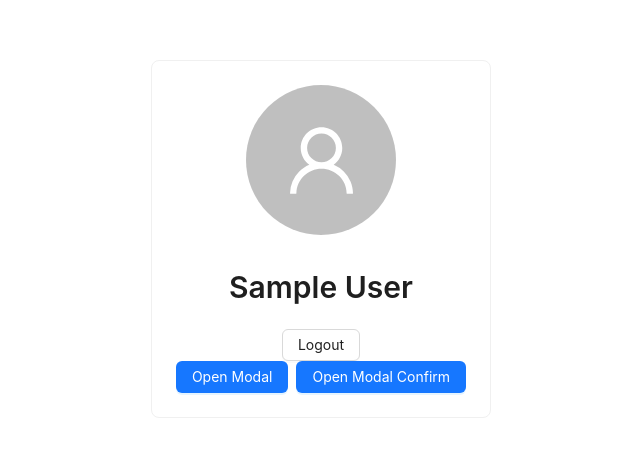
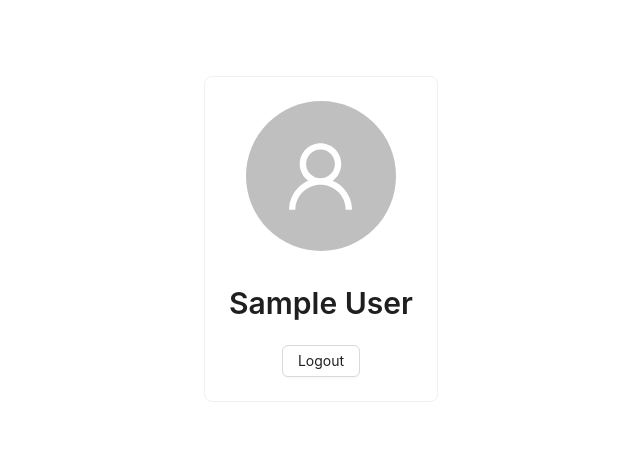
Before and after one commit to Napphy/mapua_marketplace, a React (Vite) app in the folder client/: page /dashboard in a window 1280 px wide. Shown: the part 169-626 px from the top of the page, without its empty margins (319-959 px from the left). Built offline with nearby package versions, Linux system fonts and the light colour scheme; sample sign-in values are in the browser's storage.

Commit message:
remove one of the button

```diff
--- a/client/src/pages/Dashboard.jsx
+++ b/client/src/pages/Dashboard.jsx
@@ -25,7 +25,7 @@ const Dashboard = () => {
 
   return (
 
-
+    <>
       <Card>
         <Flex vertical gap='small' align='center'>
           <Avatar size={150} icon={<UserOutlined />} className='avatar' />
@@ -36,29 +36,6 @@ const Dashboard = () => {
         </Flex>
 
         <Flex gap ='small' align='center'>
-        <Space>
-          <Button type="primary" onClick={showModal}>
-              Open Modal
-            </Button>
-            <Button
-              type="primary"
-              onClick={() => {
-                Modal.confirm({
-                  title: 'Confirm',
-                  content: 'Bla bla ...',
-                  footer: (_, { OkBtn, CancelBtn }) => (
-                    <>
-                      <Button>Custom Button</Button>
-                      <CancelBtn />
-                      <OkBtn />
-                    </>
-                  ),
-                });
-              }}
-            >
-              Open Modal Confirm
-            </Button>
-        </Space>
           <Modal
             open={open}
             title="Title"
@@ -80,7 +57,7 @@ const Dashboard = () => {
           </Modal>
         </Flex>
       </Card>
-
+    </>
 
   )
 }
```
Also changed, not shown: 1 other file (tests, documents, lock files or other folders). Lines whose indentation alone changed are shown as unchanged.
